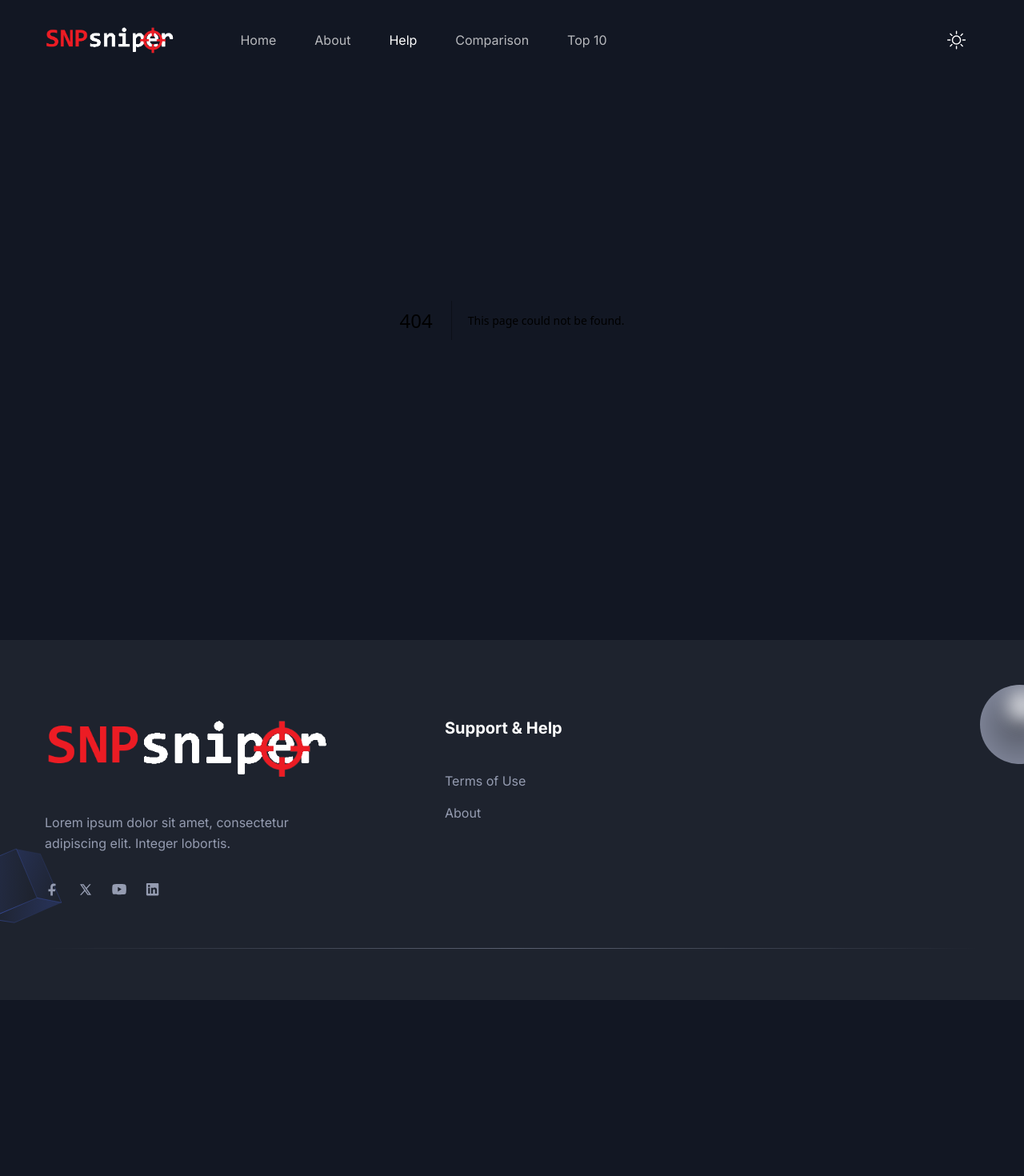
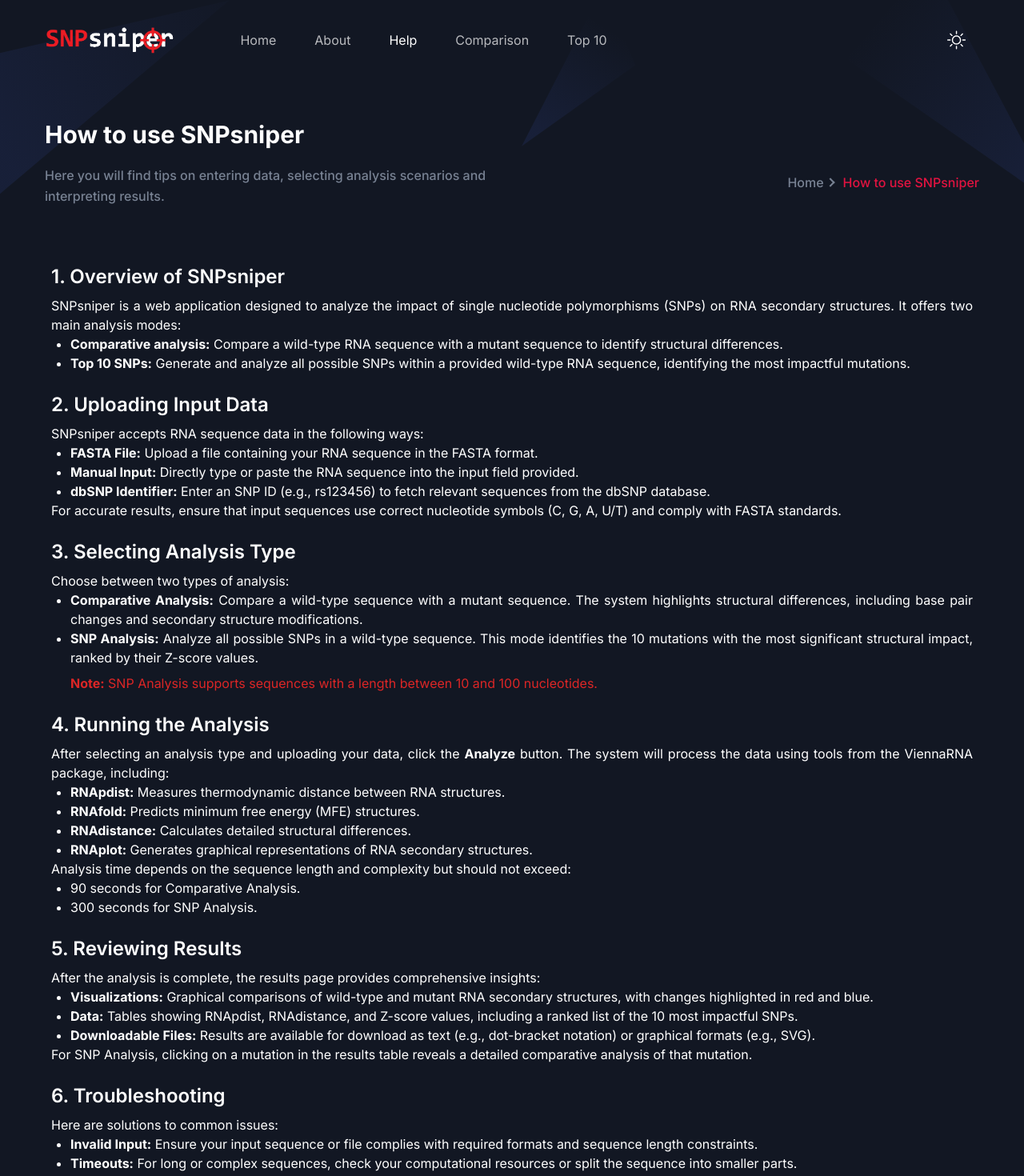
Before and after one commit to ZuzannaTabisz/snp-app, a Next.js app in the folder frontend/: page /help in a window 1280 px wide. Before the commit this address had no page. Shown: the top 1470 px of the page at 80% size. Before the commit the page ends 1250 px from the top, so only its background shows below. Built offline with nearby package versions, Linux system fonts and the light colour scheme.

Commit message:
Create page.tsx

```diff
--- /dev/null
+++ b/frontend/src/app/help/page.tsx
@@ -0,0 +1,122 @@
+import Breadcrumb from "@/components/Common/Breadcrumb";
+
+import { Metadata } from "next";
+
+export const metadata: Metadata = {
+  title: "Help Page | SNPsniper Guide",
+  description: "Comprehensive guide on using SNPsniper to analyze RNA secondary structure and SNP impact.",
+};
+
+const HelpPage = () => {
+  return (
+    <>
+      <Breadcrumb
+        pageName="How to use SNPsniper"
+        description="Here you will find tips on entering data, selecting analysis scenarios and interpreting results."
+      />
+      <div className="container mx-auto p-6 text-justify">
+        <section className="mb-6">
+          <h2 className="text-2xl font-semibold mb-2">1. Overview of SNPsniper</h2>
+          <p>
+            SNPsniper is a web application designed to analyze the impact of single nucleotide polymorphisms (SNPs) on RNA secondary structures. It offers two main analysis modes:
+          </p>
+          <ul className="list-disc ml-6">
+            <li>
+              <strong>Comparative analysis:</strong> Compare a wild-type RNA sequence with a mutant sequence to identify structural differences.
+            </li>
+            <li>
+              <strong>Top 10 SNPs:</strong> Generate and analyze all possible SNPs within a provided wild-type RNA sequence, identifying the most impactful mutations.
+            </li>
+          </ul>
+        </section>
+
+        <section className="mb-6">
+          <h2 className="text-2xl font-semibold mb-2">2. Uploading Input Data</h2>
+          <p>SNPsniper accepts RNA sequence data in the following ways:</p>
+          <ul className="list-disc ml-6">
+            <li>
+              <strong>FASTA File:</strong> Upload a file containing your RNA sequence in the FASTA format.
+            </li>
+            <li>
+              <strong>Manual Input:</strong> Directly type or paste the RNA sequence into the input field provided.
+            </li>
+            <li>
+              <strong>dbSNP Identifier:</strong> Enter an SNP ID (e.g., rs123456) to fetch relevant sequences from the dbSNP database.
+            </li>
+          </ul>
+          <p>
+            For accurate results, ensure that input sequences use correct nucleotide symbols (C, G, A, U/T) and comply with FASTA standards.
+          </p>
+        </section>
+
+        <section className="mb-6">
+          <h2 className="text-2xl font-semibold mb-2">3. Selecting Analysis Type</h2>
+          <p>Choose between two types of analysis:</p>
+          <ul className="list-disc ml-6">
+            <li>
+              <strong>Comparative Analysis:</strong> Compare a wild-type sequence with a mutant sequence. The system highlights structural differences, including base pair changes and secondary structure modifications.
+            </li>
+            <li>
+              <strong>SNP Analysis:</strong> Analyze all possible SNPs in a wild-type sequence. This mode identifies the 10 mutations with the most significant structural impact, ranked by their Z-score values.
+              <p className="mt-2 text-red-600">
+                <strong>Note:</strong> SNP Analysis supports sequences with a length between 10 and 100 nucleotides.
+              </p>
+            </li>
+          </ul>
+        </section>
+
+        <section className="mb-6">
+          <h2 className="text-2xl font-semibold mb-2">4. Running the Analysis</h2>
+          <p>
+            After selecting an analysis type and uploading your data, click the <strong>Analyze</strong> button. The system will process the data using tools from the ViennaRNA package, including:
+          </p>
+          <ul className="list-disc ml-6">
+            <li><strong>RNApdist:</strong> Measures thermodynamic distance between RNA structures.</li>
+            <li><strong>RNAfold:</strong> Predicts minimum free energy (MFE) structures.</li>
+            <li><strong>RNAdistance:</strong> Calculates detailed structural differences.</li>
+            <li><strong>RNAplot:</strong> Generates graphical representations of RNA secondary structures.</li>
+          </ul>
+          <p>
+            Analysis time depends on the sequence length and complexity but should not exceed:
+          </p>
+          <ul className="list-disc ml-6">
+            <li>90 seconds for Comparative Analysis.</li>
+            <li>300 seconds for SNP Analysis.</li>
+          </ul>
+        </section>
+
+        <section className="mb-6">
+          <h2 className="text-2xl font-semibold mb-2">5. Reviewing Results</h2>
+          <p>
+            After the analysis is complete, the results page provides comprehensive insights:
+          </p>
+          <ul className="list-disc ml-6">
+            <li><strong>Visualizations:</strong> Graphical comparisons of wild-type and mutant RNA secondary structures, with changes highlighted in red and blue.</li>
+            <li>
+              <strong>Data:</strong> Tables showing RNApdist, RNAdistance, and Z-score values, including a ranked list of the 10 most impactful SNPs.
+            </li>
+            <li><strong>Downloadable Files:</strong> Results are available for download as text (e.g., dot-bracket notation) or graphical formats (e.g., SVG).</li>
+          </ul>
+          <p>
+            For SNP Analysis, clicking on a mutation in the results table reveals a detailed comparative analysis of that mutation.
+          </p>
+        </section>
+
+        <section className="mb-6">
+          <h2 className="text-2xl font-semibold mb-2">6. Troubleshooting</h2>
+          <p>Here are solutions to common issues:</p>
+          <ul className="list-disc ml-6">
+            <li>
+              <strong>Invalid Input:</strong> Ensure your input sequence or file complies with required formats and sequence length constraints.
+            </li>
+            <li>
+              <strong>Timeouts:</strong> For long or complex sequences, check your computational resources or split the sequence into smaller parts.
+            </li>
+          </ul>
+        </section>
+      </div>
+    </>
+  );
+};
+
+export default HelpPage;
```
